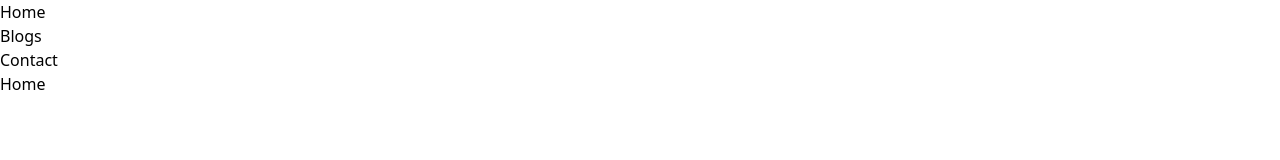
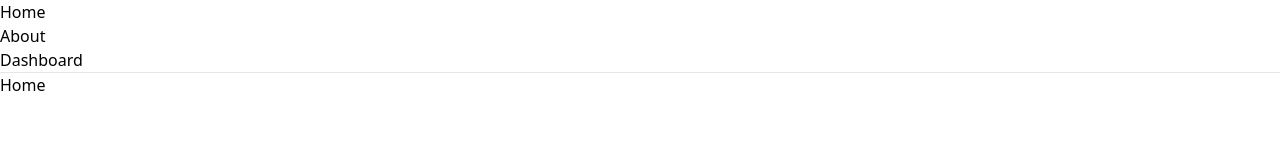
Before and after one commit to yodharishang/simpleReact, a React app: page / in a window 1280 px wide. Shown: the top 160 px of the page. Built offline with nearby package versions, Linux system fonts and the light colour scheme.

Commit message:
add file

```diff
--- a/package.json
+++ b/package.json
@@ -18,6 +18,8 @@
     "@babel/preset-react": "^7.12.1",
     "babel-loader": "^8.1.0",
     "css-loader": "^6.6.0",
+    "file-loader": "^6.2.0",
+    "html-loader": "^3.1.0",
     "html-webpack-plugin": "^5.5.0",
     "react-hot-loader": "^4.13.0",
     "style-loader": "^3.3.1",
@@ -27,9 +29,10 @@
   },
   "dependencies": {
     "axios": "^0.25.0",
+    "history": "^5.2.0",
     "react": "^17.0.2",
     "react-dom": "^17.0.1",
     "react-router": "^6.2.1",
-    "react-router-dom": "^6.2.1"
+    "react-router-dom": "^4.3.1"
   }
 }
--- a/src/App.js
+++ b/src/App.js
@@ -1,22 +1,84 @@
-import React from 'react';
-import {BrowserRouter,Routes,Route} from 'react-router-dom';
-import './assets/css/styles.css';
+import React from "react";
+import {
+  BrowserRouter as Router,
+  Switch,
+  Route,
+  Link
+} from "react-router-dom";
 
-import { Layout,Blogs,Home,Contact,NoPage} from './pages'
+// This site has 3 pages, all of which are rendered
+// dynamically in the browser (not server rendered).
+//
+// Although the page does not ever refresh, notice how
+// React Router keeps the URL up to date as you navigate
+// through the site. This preserves the browser history,
+// making sure things like the back button and bookmarks
+// work properly.
 
-function App() {
+export default function BasicExample() {
   return (
-    <BrowserRouter>
-      <Routes>
-        <Route path="/" element={<Layout />}>
-          <Route index element={<Home />} />
-          <Route path="blogs" element={<Blogs />} />
-          <Route path="contact" element={<Contact />} />
-          <Route path="*" element={<NoPage />} />
-        </Route>
-      </Routes>
-    </BrowserRouter>
+    <Router>
+      <div>
+        <ul>
+          <li>
+            <Link to="/">Home</Link>
+          </li>
+          <li>
+            <Link to="/about">About</Link>
+          </li>
+          <li>
+            <Link to="/dashboard">Dashboard</Link>
+          </li>
+        </ul>
+
+        <hr />
+
+        {/*
+          A <Switch> looks through all its children <Route>
+          elements and renders the first one whose path
+          matches the current URL. Use a <Switch> any time
+          you have multiple routes, but you want only one
+          of them to render at a time
+        */}
+        <Switch>
+          <Route exact path="/">
+            <Home />
+          </Route>
+          <Route path="/about">
+            <About />
+          </Route>
+          <Route path="/dashboard">
+            <Dashboard />
+          </Route>
+        </Switch>
+      </div>
+    </Router>
   );
 }
 
-export default App;
+// You can think of these components as "pages"
+// in your app.
+
+function Home() {
+  return (
+    <div>
+      <h2>Home</h2>
+    </div>
+  );
+}
+
+function About() {
+  return (
+    <div>
+      <h2>About</h2>
+    </div>
+  );
+}
+
+function Dashboard() {
+  return (
+    <div>
+      <h2>Dashboard</h2>
+    </div>
+  );
+}
--- a/src/assets/css/styles.css
+++ b/src/assets/css/styles.css
@@ -1,5 +1,5 @@
 /*
-! tailwindcss v3.0.18 | MIT License | https://tailwindcss.com
+! tailwindcss v3.0.19 | MIT License | https://tailwindcss.com
 */
 
 /*
--- a/src/index.js
+++ b/src/index.js
@@ -4,10 +4,10 @@
 import App from './App';
 import './assets/css/styles.css';
 
-const title = ' React Webpack Nazzgor';
+
 
 ReactDOM.render(
-  <App title={title} />,
+  <App />,
   document.getElementById('app')
 );
 
--- a/src/pages/Layout.js
+++ b/src/pages/Layout.js
@@ -1,4 +1,4 @@
-import { Outlet, Link } from "react-router-dom";
+import {  Link } from "react-router-dom";
 
 const Layout = () => {
   return (
@@ -17,7 +17,7 @@
         </ul>
       </nav>
 
-      <Outlet />
+
     </>
   )
 };
--- a/webpack.config.js
+++ b/webpack.config.js
@@ -19,8 +19,22 @@
       {
           test:/\.css$/,
           use:['style-loader','css-loader']
-      }
+      },
+      {
+        test: /\.html$/i,
+        use: "html-loader",
+      },
+      {
+    test: /\.html$/,
+    exclude: [/node_modules/, require.resolve('./dist/index.html')],
+    use: {
+        loader: 'file-loader',
+    },
+},
     ],
+  },
+  stats:{
+      children:true
   },
   resolve: {
     extensions: ['*', '.js', '.jsx','.css'],
@@ -28,12 +42,14 @@
   output: {
     path: path.resolve(__dirname, './dist'),
     filename: 'bundle.js',
+    clean:true
   },
-  plugins: [new webpack.HotModuleReplacementPlugin(),new htmlWebPlug({
+  plugins: [new webpack.HotModuleReplacementPlugin(),new htmlWebPlug(/*{
       template:path.resolve(__dirname,'./dist/index.html')
-  })],
+  }*/)],
   devServer: {
     contentBase: path.resolve(__dirname, './dist'),
     hot: true,
+    historyApiFallback:true
   },
 };
```
Also changed, not shown: 1 other file (tests, documents, lock files or other folders).
